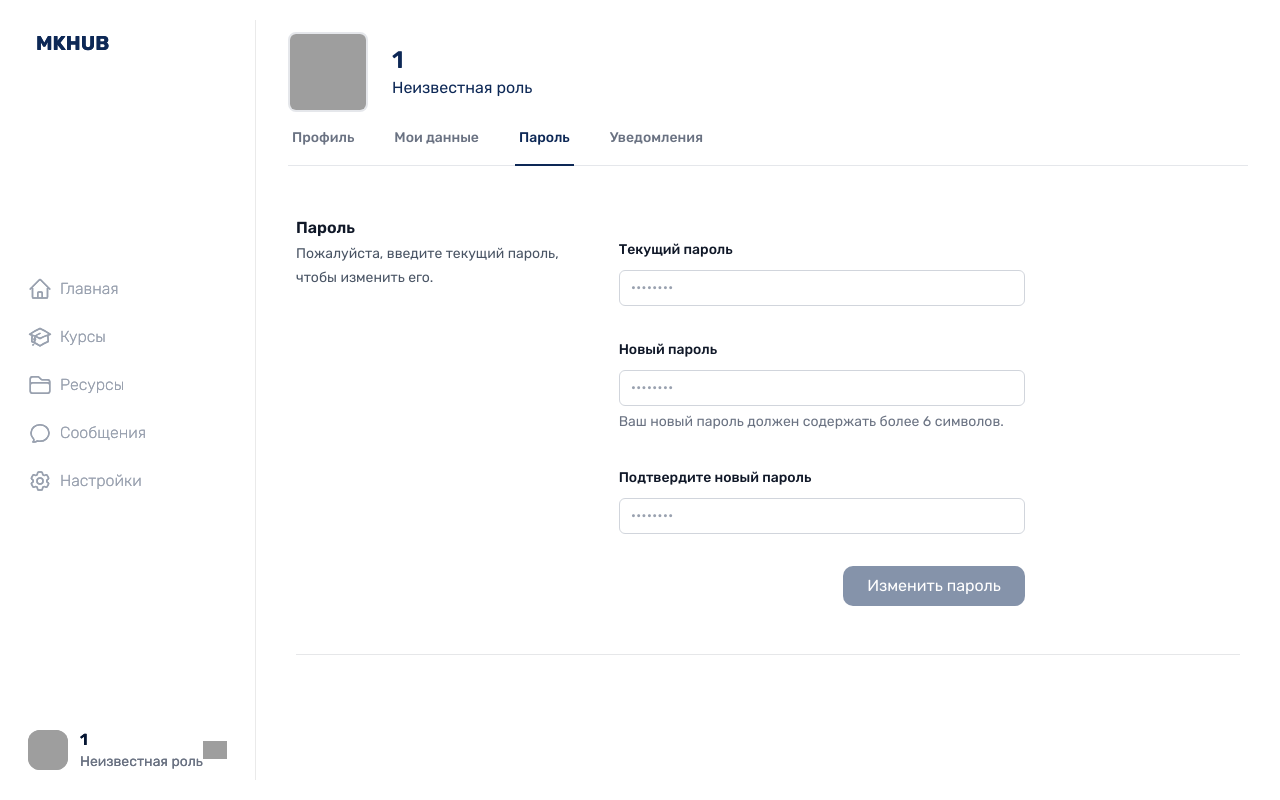
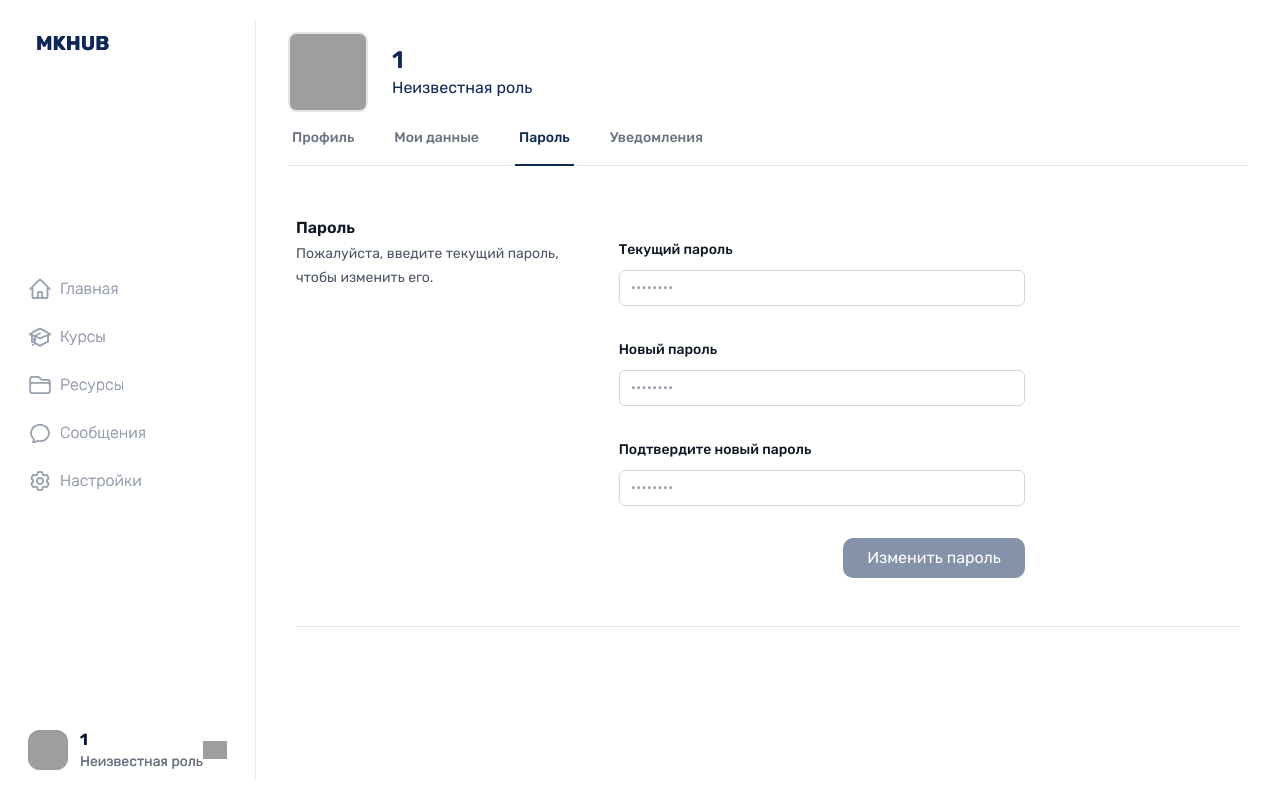
Before and after one commit to kkk-6216/mkhub, a Vue app in the folder frontend/: page /password in a window 1280 px wide. Built offline with nearby package versions, Linux system fonts and the light colour scheme; sample sign-in values are in the browser's storage; grey boxes are pictures that could not be loaded.

Commit message:
Изменила сообщения при ошибках в Password.vue

```diff
--- a/frontend/src/pages/profile/Password.vue
+++ b/frontend/src/pages/profile/Password.vue
@@ -26,7 +26,6 @@
                      class="block w-full rounded-md bg-white px-3 py-1.5 text-base text-gray-900 outline-1 -outline-offset-1 outline-gray-300 placeholder:text-gray-400 focus:outline-2 focus:-outline-offset-2 focus:outline-indigo-600 sm:text-sm/6"
                      placeholder="••••••••" required/>
               <p v-if="newPasswordError" class="text-sm/6 text-red-500 mt-1">{{ newPasswordError }}</p>
-              <p v-else class="text-sm/6 text-gray-500 mt-1">Ваш новый пароль должен содержать более 6 символов.</p>
             </div>
           </div>
 
```
